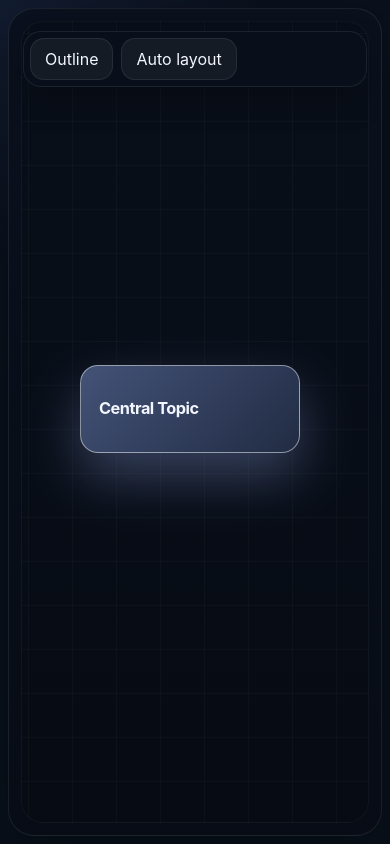
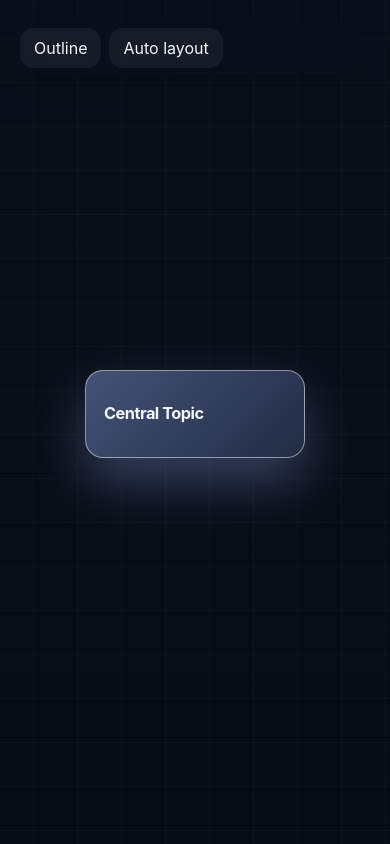
Before and after one commit to bihv/Mindora, a React (Vite) app: page / in a window 390 px wide. Built offline with nearby package versions, Linux system fonts and the light colour scheme.

Commit message:
Refactor canvas layout and styles for improved responsiveness. Removed unnecessary padding and adjusted component structure in App.css and App.tsx. Updated CanvasStage to use full width and height, enhancing the overall user experience.

```diff
--- a/src/App.css
+++ b/src/App.css
@@ -52,45 +52,21 @@ select {
   color: var(--text-primary);
 }
 
-.app-shell {
+.canvas-viewport {
+  position: relative;
   height: 100vh;
   width: 100vw;
-  padding: 10px;
-  overflow: hidden;
-}
-
-.workspace {
-  position: relative;
-  height: 100%;
-  width: 100%;
-}
-
-.canvas-panel {
-  position: relative;
-  height: 100%;
-  width: 100%;
-  border: 1px solid var(--surface-border);
-  border-radius: 26px;
-  overflow: hidden;
-  background: linear-gradient(180deg, rgba(10, 17, 29, 0.98), rgba(7, 12, 22, 0.98));
-  box-shadow: var(--shadow);
-}
-
-.canvas-viewport {
-  position: relative;
-  height: 100%;
-  width: 100%;
-  padding: 12px;
+  padding: 0;
   overflow: hidden;
   overscroll-behavior: contain;
 }
 
 .canvas-stage {
   position: absolute;
-  inset: 12px;
+  inset: 0;
   overflow: hidden;
-  border: 1px solid rgba(255, 255, 255, 0.04);
-  border-radius: 22px;
+  border: none;
+  border-radius: 0;
   cursor: grab;
   touch-action: none;
   user-select: none;
@@ -127,7 +103,7 @@ select {
   align-items: center;
   gap: 8px;
   padding: 6px;
-  border: 1px solid var(--surface-border);
+  border: none;
   border-radius: 18px;
   background: rgba(9, 16, 28, 0.84);
   box-shadow: 0 14px 32px rgba(0, 0, 0, 0.22);
@@ -147,10 +123,10 @@ select {
 
 .floating-toggle {
   padding: 10px 14px;
+  border: none;
   cursor: pointer;
   transition:
     transform 160ms ease,
-    border-color 160ms ease,
     background 160ms ease;
 }
 
@@ -165,7 +141,6 @@ select {
 
 .floating-toggle--active {
   background: rgba(255, 255, 255, 0.1);
-  border-color: rgba(255, 255, 255, 0.16);
 }
 
 .toolbar-select {
@@ -695,10 +670,6 @@ select {
     overflow: auto;
   }
 
-  .app-shell {
-    min-height: 100vh;
-  }
-
   .control-dock {
     flex-wrap: wrap;
     max-width: min(420px, calc(100vw - 44px));
@@ -730,10 +701,6 @@ select {
 }
 
 @media (max-width: 720px) {
-  .app-shell {
-    padding: 8px;
-  }
-
   .canvas-control--top-left,
   .canvas-control--top-right,
   .canvas-drawer--left,
--- a/src/App.tsx
+++ b/src/App.tsx
@@ -7,7 +7,6 @@ import {
 import "./App.css";
 import { getVisibleNodeIds } from "./mindmap";
 import {
-  CANVAS_PADDING,
   MIN_CANVAS_HEIGHT,
   MIN_CANVAS_WIDTH,
   NODE_CONTEXT_MENU_GAP,
@@ -54,11 +53,11 @@ function App() {
 
   const minimapRef = useRef<SVGSVGElement | null>(null);
   const canvasWidth = Math.max(
-    canvasState.viewportSize.width - CANVAS_PADDING * 2,
+    canvasState.viewportSize.width,
     MIN_CANVAS_WIDTH,
   );
   const canvasHeight = Math.max(
-    canvasState.viewportSize.height - CANVAS_PADDING * 2,
+    canvasState.viewportSize.height,
     MIN_CANVAS_HEIGHT,
   );
 
@@ -266,9 +265,6 @@ function App() {
   const selectedNodeMenuTop = clamp(selectedNodePosition.y, 24, canvasHeight - 24);
 
   return (
-    <main className="app-shell">
-      <section className="workspace">
-        <section className="canvas-panel">
     <div
       className="canvas-viewport"
       onWheel={canvasState.handleViewportWheel}
@@ -282,8 +278,6 @@ function App() {
 
       <CanvasStage
         camera={canvasState.camera}
-              canvasHeight={canvasHeight}
-              canvasWidth={canvasWidth}
         connectors={connectors}
         draggingNodeId={draggingState.dragging?.nodeId ?? null}
         hasActiveSelection={editor.hasActiveSelection}
@@ -370,9 +364,6 @@ function App() {
         />
       ) : null}
     </div>
-        </section>
-      </section>
-    </main>
   );
 }
 
--- a/src/features/editor/components/CanvasStage.tsx
+++ b/src/features/editor/components/CanvasStage.tsx
@@ -14,8 +14,6 @@ import type {
 
 type CanvasStageProps = {
   camera: CameraState;
-  canvasHeight: number;
-  canvasWidth: number;
   connectors: ConnectorItem[];
   draggingNodeId: string | null;
   hasActiveSelection: boolean;
@@ -42,8 +40,6 @@ type CanvasStageProps = {
 
 export function CanvasStage({
   camera,
-  canvasHeight,
-  canvasWidth,
   connectors,
   draggingNodeId,
   hasActiveSelection,
@@ -73,9 +69,8 @@ export function CanvasStage({
       <svg
         aria-hidden="true"
         className="connections"
-        height={canvasHeight}
-        viewBox={`0 0 ${canvasWidth} ${canvasHeight}`}
-        width={canvasWidth}
+        height="100%"
+        width="100%"
       >
         {connectors.map((connector) => (
           <path
--- a/src/features/editor/hooks/useCanvasState.ts
+++ b/src/features/editor/hooks/useCanvasState.ts
@@ -7,7 +7,6 @@ import {
   type WheelEvent as ReactWheelEvent,
 } from "react";
 import {
-  CANVAS_PADDING,
   NODE_HEIGHT,
   NODE_WIDTH,
 } from "../constants";
@@ -38,14 +37,8 @@ export function useCanvasState({ rootId }: UseCanvasStateArgs) {
       const document = latestDocumentRef.current;
       const node = document?.nodes[nodeId];
       const viewport = viewportRef.current;
-      const width = Math.max(
-        (viewport?.clientWidth ?? viewportSize.width) - CANVAS_PADDING * 2,
-        0,
-      );
-      const height = Math.max(
-        (viewport?.clientHeight ?? viewportSize.height) - CANVAS_PADDING * 2,
-        0,
-      );
+      const width = Math.max(viewport?.clientWidth ?? viewportSize.width, 0);
+      const height = Math.max(viewport?.clientHeight ?? viewportSize.height, 0);
 
       if (!node || width <= 0 || height <= 0) {
         return false;
```
Lines whose indentation alone changed are shown as unchanged.
